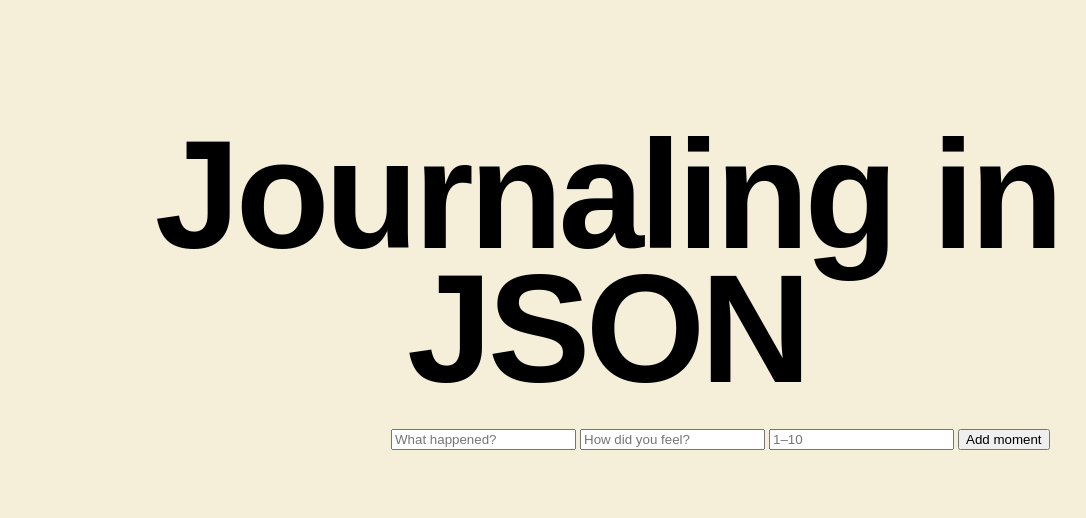
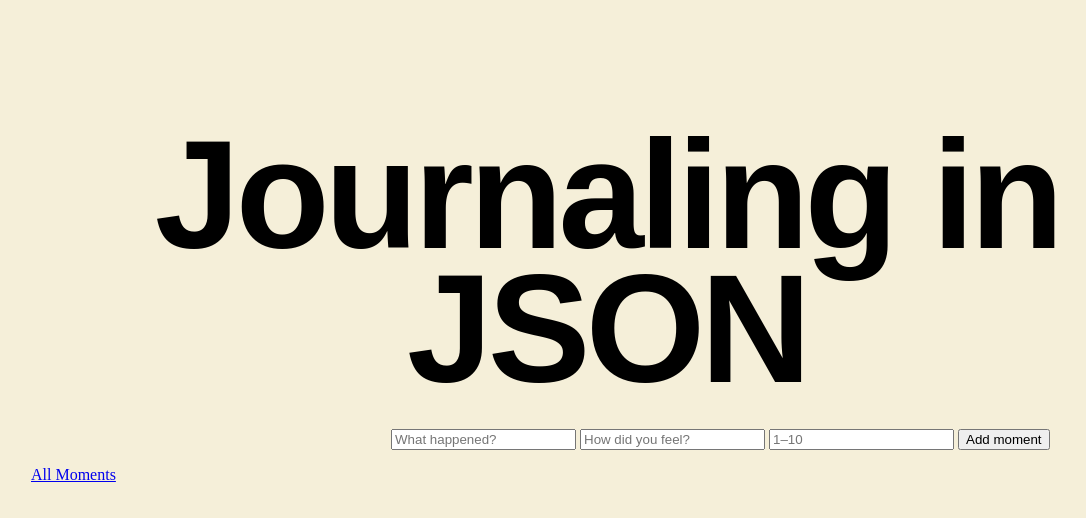
Before and after one commit to anshulasaha/dynamicWebDevelopment, a website: page journal.html in a window 1280 px wide. Shown: the whole page, without its empty margins (33-1119 px from the left). Drawn offline with Linux system fonts and the light colour scheme; no server answers; a web font is replaced by a local one.

Commit message:
Add link to view all moments in journal.html

```diff
--- a/journal.html
+++ b/journal.html
@@ -18,5 +18,9 @@
         <input type="submit" value="Add moment" />
       </form>
     </div>
+
+    <div>
+      <a href="http://64.227.20.125:8000/all-moments">All Moments</a>
+    </div>
   </body>
 </html>
```
